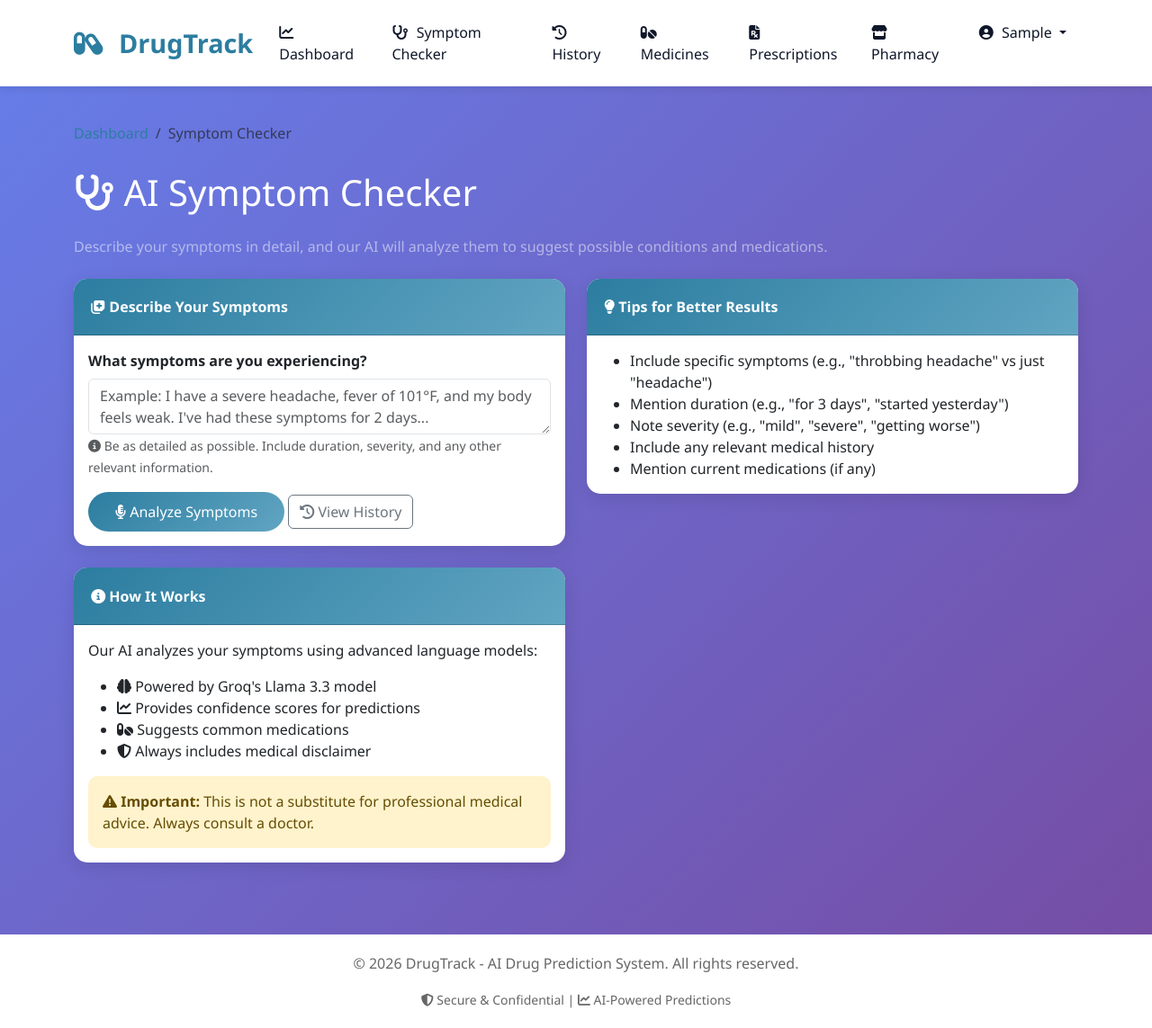
After one commit to devadathsreelayam/DrugTrack, a Django app: page /symptom-checker/ in a window 1280 px wide. The commit adds this page. Shown: the whole page at 90% size. Run offline with Django 5.2, Linux system fonts and the light colour scheme; the visitor is signed in with stand-in values (Sample User, id 1).

Commit message:
Implemented groq API based drug prediction

```diff
--- a/core/urls.py
+++ b/core/urls.py
@@ -31,4 +31,10 @@ urlpatterns = [
     # Medication
     path('update-health/', views.update_health, name='update_health'),
     path('remove-medication/<int:med_id>/', views.remove_medication, name='remove_medication'),
+
+    # Symptom Checker URLs
+    path('symptom-checker/', views.symptom_checker_view, name='symptom_checker'),
+    path('analyze-symptoms/', views.analyze_symptoms_api, name='analyze_symptoms'),
+    path('symptom-history/', views.symptom_history_view, name='symptom_history'),
+    path('symptom-detail/<int:pk>/', views.symptom_detail_view, name='symptom_detail'),
 ]
--- a/core/views.py
+++ b/core/views.py
@@ -5,10 +5,15 @@ from django.contrib import messages
 from django.db.models import Count, Avg
 from django.http import JsonResponse
 from .forms import *
-from .models import User, Prediction, Prescription, Medicine, UserHealthProfile, UserMedication
+from .models import User, Prediction, Prescription, Medicine, UserHealthProfile, UserMedication, SymptomPrediction
 from .utils.ml_predictor import predictor
 from datetime import datetime
 import math
+
+import json
+from .utils.symptom_analyser import symptom_analyzer
+from django.views.decorators.csrf import csrf_exempt
+from django.views.decorators.http import require_http_methods
 
 
 def signup_view(request):
@@ -449,3 +454,79 @@ def remove_medication(request, med_id):
     medication.delete()
     messages.success(request, 'Medication removed successfully.')
     return redirect('profile')
+
+
+@login_required
+def symptom_checker_view(request):
+    """Render the symptom checker page"""
+    return render(request, 'core/symptom_checker.html')
+
+
+@login_required
+@csrf_exempt
+@require_http_methods(["POST"])
+def analyze_symptoms_api(request):
+    """API endpoint to analyze symptoms using Groq"""
+    try:
+        data = json.loads(request.body)
+        symptoms_text = data.get('symptoms', '')
+
+        if not symptoms_text:
+            return JsonResponse({'error': 'No symptoms provided'}, status=400)
+
+        # Get prediction from Groq
+        result = symptom_analyzer.predict_disease(symptoms_text)
+
+        # Save to database
+        symptom_prediction = SymptomPrediction.objects.create(
+            user=request.user,
+            symptoms=symptoms_text,
+            predicted_disease=result.get('predicted_disease', 'Unknown'),
+            confidence_score=result.get('confidence_score', 0),
+            severity=result.get('severity', 'Unknown'),
+            reasoning=result.get('reasoning', ''),
+            suggested_drugs=result.get('suggested_drugs', []),
+            common_symptoms_matched=result.get('common_symptoms_matched', []),
+            full_response=result
+        )
+
+        # Add advice based on severity
+        severity_advice = {
+            "Mild": "Rest and over-the-counter medications may help. Monitor symptoms.",
+            "Moderate": "Consider scheduling a doctor's appointment within 24-48 hours.",
+            "Severe": "Seek medical attention promptly."
+        }
+        result['general_advice'] = severity_advice.get(
+            result.get('severity', ''),
+            "Consult a healthcare provider."
+        )
+
+        # Add drug interaction warning
+        if result.get('confidence_score', 0) > 60:
+            result['interaction_warning'] = "Always inform your doctor about any medications you're currently taking."
+
+        return JsonResponse(result)
+
+    except json.JSONDecodeError:
+        return JsonResponse({'error': 'Invalid JSON'}, status=400)
+    except Exception as e:
+        return JsonResponse({'error': str(e)}, status=500)
+
+
+@login_required
+def symptom_history_view(request):
+    """View past symptom analyses"""
+    predictions = SymptomPrediction.objects.filter(user=request.user)
+
+    context = {
+        'predictions': predictions,
+        'total': predictions.count(),
+    }
+    return render(request, 'core/symptom_history.html', context)
+
+
+@login_required
+def symptom_detail_view(request, pk):
+    """View detailed symptom analysis"""
+    prediction = get_object_or_404(SymptomPrediction, id=pk, user=request.user)
+    return render(request, 'core/symptom_detail.html', {'prediction': prediction})
--- a/templates/base.html
+++ b/templates/base.html
@@ -197,8 +197,8 @@
                     </a>
                 </li>
                 <li class="nav-item">
-                    <a class="nav-link" href="{% url 'predict' %}">
-                        <i class="fas fa-stethoscope"></i> Predict
+                    <a class="nav-link" href="{% url 'symptom_checker' %}">
+                        <i class="fas fa-stethoscope"></i> Symptom Checker
                     </a>
                 </li>
                 <li class="nav-item">
--- /dev/null
+++ b/templates/core/symptom_checker.html
@@ -0,0 +1,291 @@
+{% extends 'base.html' %}
+
+{% block title %}Symptom Checker - DrugTrack{% endblock %}
+
+{% block extra_css %}
+<style>
+    .symptom-input {
+        min-height: 180px;
+        resize: vertical;
+    }
+    .result-card {
+        animation: fadeIn 0.5s ease-in;
+    }
+    @keyframes fadeIn {
+        from { opacity: 0; transform: translateY(20px); }
+        to { opacity: 1; transform: translateY(0); }
+    }
+    .confidence-high { color: #28a745; }
+    .confidence-medium { color: #ffc107; }
+    .confidence-low { color: #dc3545; }
+    .severity-Mild { background-color: #28a74520; border-left: 4px solid #28a745; }
+    .severity-Moderate { background-color: #ffc10720; border-left: 4px solid #ffc107; }
+    .severity-Severe { background-color: #dc354520; border-left: 4px solid #dc3545; }
+    .typing-indicator {
+        display: inline-block;
+        width: 8px;
+        height: 8px;
+        border-radius: 50%;
+        background-color: #2c7da0;
+        animation: pulse 1.5s infinite;
+    }
+    @keyframes pulse {
+        0%, 100% { opacity: 0.3; }
+        50% { opacity: 1; }
+    }
+</style>
+{% endblock %}
+
+{% block breadcrumb %}
+<nav aria-label="breadcrumb">
+    <ol class="breadcrumb">
+        <li class="breadcrumb-item"><a href="{% url 'dashboard' %}">Dashboard</a></li>
+        <li class="breadcrumb-item active" aria-current="page">Symptom Checker</li>
+    </ol>
+</nav>
+{% endblock %}
+
+{% block content %}
+<div class="row">
+    <div class="col-md-12">
+        <h1 class="text-white mb-4">
+            <i class="fas fa-stethoscope"></i> AI Symptom Checker
+        </h1>
+        <p class="text-white-50 mb-4">
+            Describe your symptoms in detail, and our AI will analyze them to suggest possible conditions and medications.
+        </p>
+    </div>
+</div>
+
+<div class="row">
+    <div class="col-md-6">
+        <div class="card">
+            <div class="card-header">
+                <i class="fas fa-notes-medical"></i> Describe Your Symptoms
+            </div>
+            <div class="card-body">
+                <form id="symptomForm">
+                    {% csrf_token %}
+                    <div class="mb-3">
+                        <label class="form-label fw-bold">What symptoms are you experiencing?</label>
+                        <textarea
+                            name="symptoms"
+                            class="form-control symptom-input"
+                            placeholder="Example: I have a severe headache, fever of 101°F, and my body feels weak. I've had these symptoms for 2 days..."
+                            required
+                        ></textarea>
+                        <small class="text-muted">
+                            <i class="fas fa-info-circle"></i>
+                            Be as detailed as possible. Include duration, severity, and any other relevant information.
+                        </small>
+                    </div>
+                    <button type="submit" class="btn btn-primary" id="analyzeBtn">
+                        <i class="fas fa-microphone-alt"></i> Analyze Symptoms
+                    </button>
+                    <a href="{% url 'symptom_history' %}" class="btn btn-outline-secondary">
+                        <i class="fas fa-history"></i> View History
+                    </a>
+                </form>
+            </div>
+        </div>
+
+        <div class="card mt-4">
+            <div class="card-header">
+                <i class="fas fa-info-circle"></i> How It Works
+            </div>
+            <div class="card-body">
+                <p>Our AI analyzes your symptoms using advanced language models:</p>
+                <ul>
+                    <li><i class="fas fa-brain"></i> Powered by Groq's Llama 3.3 model</li>
+                    <li><i class="fas fa-chart-line"></i> Provides confidence scores for predictions</li>
+                    <li><i class="fas fa-pills"></i> Suggests common medications</li>
+                    <li><i class="fas fa-shield-alt"></i> Always includes medical disclaimer</li>
+                </ul>
+                <div class="alert alert-warning mb-0">
+                    <i class="fas fa-exclamation-triangle"></i>
+                    <strong>Important:</strong> This is not a substitute for professional medical advice. Always consult a doctor.
+                </div>
+            </div>
+        </div>
+    </div>
+
+    <div class="col-md-6">
+        <div id="resultContainer" style="display: none;">
+            <div class="card result-card">
+                <div class="card-header bg-success text-white">
+                    <i class="fas fa-chart-line"></i> Analysis Results
+                </div>
+                <div class="card-body" id="resultContent">
+                    <!-- Results will be loaded here -->
+                </div>
+            </div>
+        </div>
+
+        <div id="loadingContainer" style="display: none;">
+            <div class="card">
+                <div class="card-body text-center py-5">
+                    <div class="spinner-border text-primary" role="status">
+                        <span class="visually-hidden">Loading...</span>
+                    </div>
+                    <p class="mt-3">Analyzing your symptoms with AI...</p>
+                    <small class="text-muted">This may take a few seconds</small>
+                </div>
+            </div>
+        </div>
+
+        <div id="infoContainer">
+            <div class="card">
+                <div class="card-header">
+                    <i class="fas fa-lightbulb"></i> Tips for Better Results
+                </div>
+                <div class="card-body">
+                    <ul class="mb-0">
+                        <li>Include specific symptoms (e.g., "throbbing headache" vs just "headache")</li>
+                        <li>Mention duration (e.g., "for 3 days", "started yesterday")</li>
+                        <li>Note severity (e.g., "mild", "severe", "getting worse")</li>
+                        <li>Include any relevant medical history</li>
+                        <li>Mention current medications (if any)</li>
+                    </ul>
+                </div>
+            </div>
+        </div>
+    </div>
+</div>
+
+<script>
+document.getElementById('symptomForm').addEventListener('submit', async function(e) {
+    e.preventDefault();
+
+    const symptoms = document.querySelector('textarea[name="symptoms"]').value;
+    const analyzeBtn = document.getElementById('analyzeBtn');
+    const resultContainer = document.getElementById('resultContainer');
+    const loadingContainer = document.getElementById('loadingContainer');
+    const infoContainer = document.getElementById('infoContainer');
+
+    // Show loading, hide previous results
+    loadingContainer.style.display = 'block';
+    resultContainer.style.display = 'none';
+    infoContainer.style.display = 'none';
+    analyzeBtn.disabled = true;
+
+    try {
+        const response = await fetch('/analyze-symptoms/', {
+            method: 'POST',
+            headers: {
+                'Content-Type': 'application/json',
+                'X-CSRFToken': document.querySelector('[name=csrfmiddlewaretoken]').value
+            },
+            body: JSON.stringify({ symptoms: symptoms })
+        });
+
+        const data = await response.json();
+
+        if (response.ok && !data.error) {
+            // Determine confidence class
+            let confidenceClass = 'confidence-low';
+            if (data.confidence_score >= 70) confidenceClass = 'confidence-high';
+            else if (data.confidence_score >= 40) confidenceClass = 'confidence-medium';
+
+            // Determine severity class for card styling
+            const severityClass = `severity-${data.severity}`;
+
+            // Build result HTML
+            const resultHtml = `
+                <div class="${severityClass}" style="padding: 15px; border-radius: 10px; margin-bottom: 20px;">
+                    <h4><i class="fas fa-virus"></i> Predicted Condition</h4>
+                    <h2 class="text-primary">${escapeHtml(data.predicted_disease)}</h2>
+
+                    <div class="progress mb-3" style="height: 25px;">
+                        <div class="progress-bar ${confidenceClass.replace('confidence-', 'bg-')}"
+                             style="width: ${data.confidence_score}%">
+                            Confidence: ${data.confidence_score}%
+                        </div>
+                    </div>
+
+                    <div class="mb-3">
+                        <strong><i class="fas fa-tachometer-alt"></i> Severity:</strong>
+                        <span class="badge bg-${data.severity === 'Mild' ? 'success' : (data.severity === 'Moderate' ? 'warning' : 'danger')}">
+                            ${data.severity}
+                        </span>
+                    </div>
+                </div>
+
+                <h5><i class="fas fa-brain"></i> Reasoning</h5>
+                <p>${escapeHtml(data.reasoning)}</p>
+
+                <h5><i class="fas fa-list"></i> Matched Symptoms</h5>
+                <ul>
+                    ${data.common_symptoms_matched.map(s => `<li>${escapeHtml(s)}</li>`).join('')}
+                </ul>
+
+                <h5><i class="fas fa-pills"></i> Suggested Medications</h5>
+                <ul>
+                    ${data.suggested_drugs.map(d => `<li><strong>${escapeHtml(d)}</strong></li>`).join('')}
+                </ul>
+
+                ${data.general_advice ? `
+                <div class="alert alert-info">
+                    <i class="fas fa-comment-medical"></i>
+                    <strong>Advice:</strong> ${escapeHtml(data.general_advice)}
+                </div>
+                ` : ''}
+
+                ${data.interaction_warning ? `
+                <div class="alert alert-warning">
+                    <i class="fas fa-exclamation-triangle"></i>
+                    <strong>Interaction Warning:</strong> ${escapeHtml(data.interaction_warning)}
+                </div>
+                ` : ''}
+
+                <div class="alert alert-danger mt-3">
+                    <i class="fas fa-exclamation-circle"></i>
+                    <strong>${escapeHtml(data.disclaimer)}</strong>
+                </div>
+
+                <hr>
+
+                <small class="text-muted">
+                    <i class="fas fa-clock"></i> Analyzed at: ${new Date(data.timestamp).toLocaleString()}
+                </small>
+            `;
+
+            document.getElementById('resultContent').innerHTML = resultHtml;
+            resultContainer.style.display = 'block';
+        } else {
+            document.getElementById('resultContent').innerHTML = `
+                <div class="alert alert-danger">
+                    <i class="fas fa-exclamation-circle"></i>
+                    Error: ${escapeHtml(data.error || 'Unable to analyze symptoms')}
+                </div>
+                <button class="btn btn-primary mt-3" onclick="location.reload()">
+                    <i class="fas fa-redo"></i> Try Again
+                </button>
+            `;
+            resultContainer.style.display = 'block';
+        }
+    } catch (error) {
+        document.getElementById('resultContent').innerHTML = `
+            <div class="alert alert-danger">
+                <i class="fas fa-exclamation-circle"></i>
+                Network error: ${escapeHtml(error.message)}
+            </div>
+            <button class="btn btn-primary mt-3" onclick="location.reload()">
+                <i class="fas fa-redo"></i> Try Again
+            </button>
+        `;
+        resultContainer.style.display = 'block';
+    } finally {
+        loadingContainer.style.display = 'none';
+        analyzeBtn.disabled = false;
+        infoContainer.style.display = 'block';
+    }
+});
+
+function escapeHtml(text) {
+    if (!text) return '';
+    const div = document.createElement('div');
+    div.textContent = text;
+    return div.innerHTML;
+}
+</script>
+{% endblock %}
```
Also changed, not shown: core/models.py (+19 -0 lines), core/utils/symptom_analyser.py (added, +105 -0 lines), templates/core/symptom_detail.html (added, +96 -0 lines), templates/core/symptom_history.html (added, +90 -0 lines), core/migrations/0003_symptomprediction.py (added).
